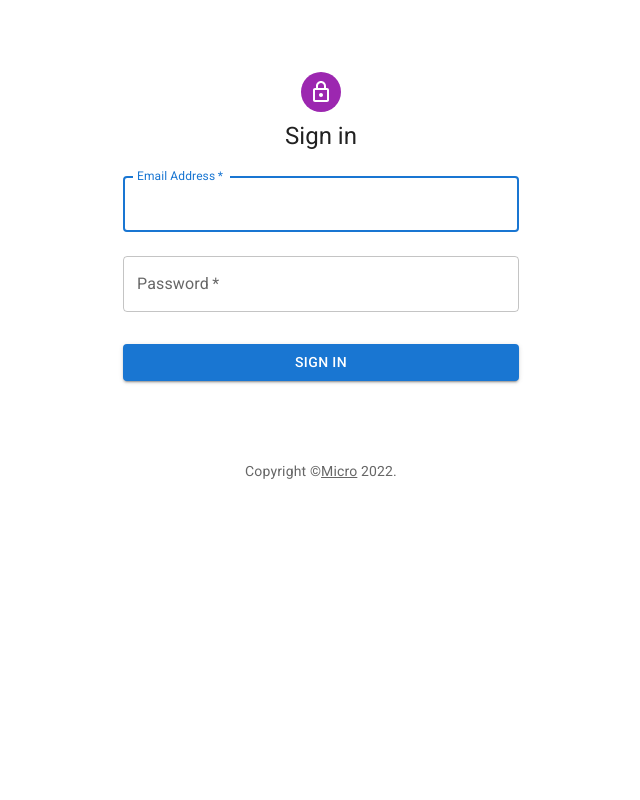
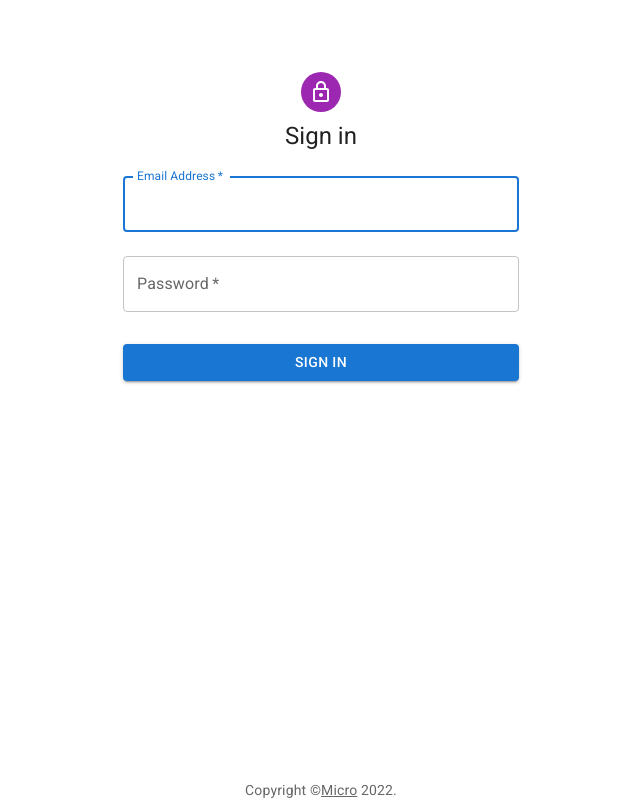
Before and after one commit to aminoxix/getmicro-ems, a React (Create React App) app in the folder attendence-system-app/: page / in a window 1280 px wide. Shown: the whole page, without its empty margins (319-959 px from the left). Built offline with nearby package versions, Linux system fonts and the light colour scheme; no server answers.

Commit message:
fixed footer and react router

```diff
--- a/attendence-system-app/src/App.js
+++ b/attendence-system-app/src/App.js
@@ -5,11 +5,14 @@ import { getAuth } from "firebase/auth";
 import { appContext } from "./Context/context";
 import { SET_USER } from "./Context/actions.type";
 import { reducer, initialState } from "./Context/reducer";
-import { app, db } from "./Config/firebase-config";
+import { db } from "./Config/firebase-config";
 import { useNavigate } from "react-router-dom";
+import Copyright from "./Components/Footer/Copyright";
+
 function App() {
   const [state, dispatch] = useReducer(reducer, initialState);
   let authentication = getAuth();
+  let navigate = useNavigate();
 
   // setting db settings
   db.settings({ timestampsInSnapshots: true });
@@ -21,6 +24,7 @@ function App() {
           type: SET_USER,
           payload: null,
         });
+        navigate("/");
       } else {
         dispatch({
           type: SET_USER,
@@ -33,6 +37,7 @@ function App() {
     <div className="App">
       <appContext.Provider value={{ state, dispatch }}>
         <PageRoutes />
+        <Copyright />
       </appContext.Provider>
     </div>
   );
--- /dev/null
+++ b/attendence-system-app/src/Components/Footer/Copyright.jsx
@@ -0,0 +1,16 @@
+import React from 'react';
+import Typography from '@mui/material/Typography';
+import Link from '@mui/material/Link';
+
+export default function Copyright() {
+  return (
+    <Typography variant="body2" color="text.secondary" right="0" left="0" mb="10" textAlign="center" align="center" position="fixed" bottom="0">
+      {'Copyright ©'}
+      <Link color="inherit" href="https://www.getmicro.com">
+        Micro
+      </Link>{' '}
+      {new Date().getFullYear()}
+      {'.'}
+    </Typography>
+  );
+}
--- a/attendence-system-app/src/Pages/Dashboard/AdminDashboard/adminDashboard.jsx
+++ b/attendence-system-app/src/Pages/Dashboard/AdminDashboard/adminDashboard.jsx
@@ -191,7 +191,6 @@ function DashboardContent() {
                 </Paper>
               </Grid>
             </Grid>
-            <Copyright sx={{ pt: 4 }} />
           </Container>
         </Box>
       </Box>
--- a/attendence-system-app/src/Pages/SignIn/Signin.jsx
+++ b/attendence-system-app/src/Pages/SignIn/Signin.jsx
@@ -1,15 +1,14 @@
-import React, { useEffect, useState, useContext } from 'react';
+import React, { useEffect, useState } from 'react';
 import { useNavigate } from "react-router-dom";
 
 import { getAuth, signInWithEmailAndPassword } from 'firebase/auth'
 
-import { app } from '../../Config/firebase-config';
 
 import Avatar from '@mui/material/Avatar';
 import Button from '@mui/material/Button';
 import CssBaseline from '@mui/material/CssBaseline';
 import TextField from '@mui/material/TextField';
-import Link from '@mui/material/Link';
+
 import Box from '@mui/material/Box';
 import LockOutlinedIcon from '@mui/icons-material/LockOutlined';
 import Typography from '@mui/material/Typography';
@@ -24,18 +23,7 @@ import CircularProgress from '@mui/material/CircularProgress';
 
 import { createTheme, ThemeProvider } from '@mui/material/styles';
 
-function Copyright(props) {
-  return (
-    <Typography variant="body2" color="text.secondary" align="center" {...props}>
-      {'Copyright ©'}
-      <Link color="inherit" href="https://www.getmicro.com">
-        Micro
-      </Link>{' '}
-      {new Date().getFullYear()}
-      {'.'}
-    </Typography>
-  );
-}
+
 
 const theme = createTheme();
 
@@ -154,7 +142,6 @@ export default function Signin() {
             </Button>
           </Box>
         </Box>
-        <Copyright sx={{ mt: 8, mb: 4 }} />
       </Container>
       <Snackbar
         open={showSnackBar}
--- a/attendence-system-app/src/Routes/PageRoutes.js
+++ b/attendence-system-app/src/Routes/PageRoutes.js
@@ -4,13 +4,9 @@ import Home from "../Pages/Home/Home";
 import Signin from "../Pages/SignIn/signIn";
 export default function PageRoutes() {
   return (
-    <Router>
-      <>
-        <Routes>
-          <Route path="/" element={<Signin />} />
-          <Route path="/dashboard" element={<Home />} />
-        </Routes>
-      </>
-    </Router>
+    <Routes>
+      <Route path="/" element={<Signin />} />
+      <Route path="/dashboard" element={<Home />} />
+    </Routes>
   );
 }
--- a/attendence-system-app/src/index.js
+++ b/attendence-system-app/src/index.js
@@ -1,7 +1,12 @@
 import React from "react";
-import ReactDOM from "react-dom/client";
+import ReactDOM from "react-dom";
 import "./index.css";
 import App from "./App";
+import { BrowserRouter } from "react-router-dom";
 
-const root = ReactDOM.createRoot(document.getElementById("root"));
-root.render(<App />);
+ReactDOM.render(
+  <BrowserRouter>
+    <App />
+  </BrowserRouter>,
+  document.getElementById("root")
+);
```
